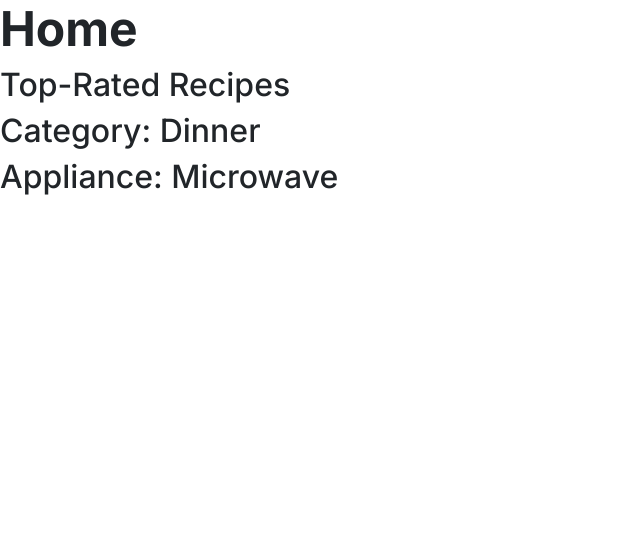
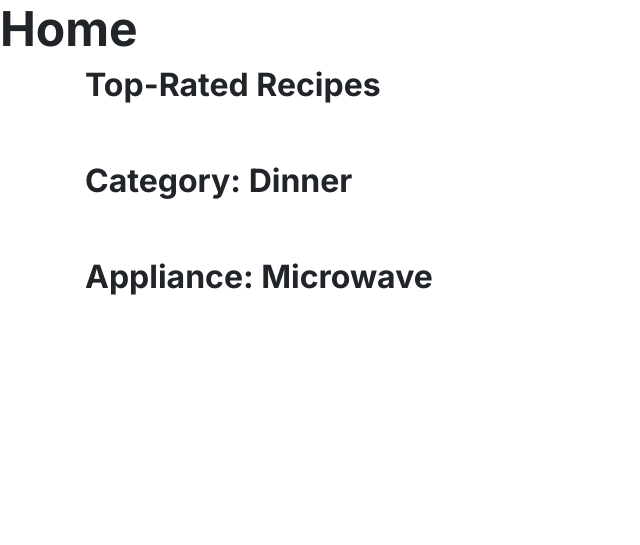
Before and after one commit to MichaelBMoss/simmr, a Django app: page / in a window 1280 px wide. Shown: the part 68-613 px from the top of the page, without its empty margins (0-640 px from the left). Run offline with Django 4.2, Linux system fonts and the light colour scheme; data that the repository does not hold is empty.

Commit message:
reformat containers and titles on the home page to align properly and respond to screen sizes.

```diff
--- a/main_app/static/css/style.css
+++ b/main_app/static/css/style.css
@@ -11,6 +11,10 @@ body {
 h1 {
     font-weight: 700;
     font-size: 48px;
+}
+
+h2 {
+    font-weight: 700;
 }
 
 h4 {
@@ -60,6 +64,13 @@ h4 {
     flex-direction: row;
     flex-wrap: wrap;
     justify-content: flex-start;
+}
+
+.container-home {
+    margin-bottom: 50px;
+}
+.container-title {
+    width: 100%;
 }
 
 .card {
--- a/main_app/templates/home.html
+++ b/main_app/templates/home.html
@@ -5,8 +5,8 @@
 
 <h1>Home</h1>
 
-<h2>Top-Rated Recipes</h2>
-<div class="container">
+<div class="container container-home">
+  <h2 class="container-title">Top-Rated Recipes</h2>
 
     {% for recipe in top_recipes  %}
     <div class="card">
@@ -28,8 +28,8 @@
   </div>
 
 
-<h2>Category: {{ category }}</h2>
-<div class="container">
+  <div class="container container-home">
+  <h2 class="container-title">Category: {{ category }}</h2>
 
     {% for recipe in category_recipes %}
     <div class="card">
@@ -50,8 +50,8 @@
     {% endfor %}
   </div>
 
-  <h2>Appliance: {{ appliance }}</h2>
-  <div class="container">
+  <div class="container container-home">
+    <h2 class="container-title">Appliance: {{ appliance }}</h2>
 
       {% for recipe in appliance_recipes %}
       <div class="card">
```
